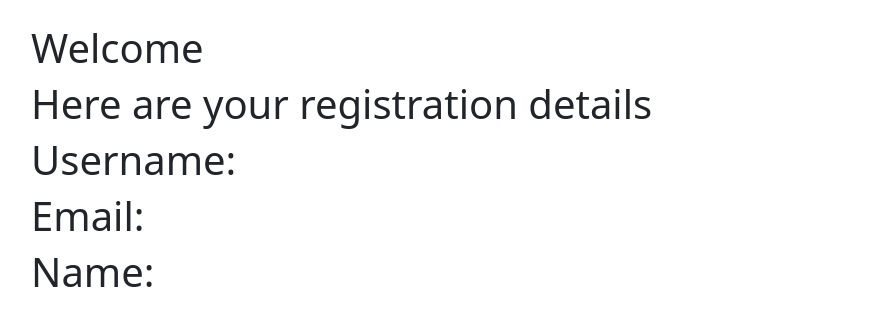
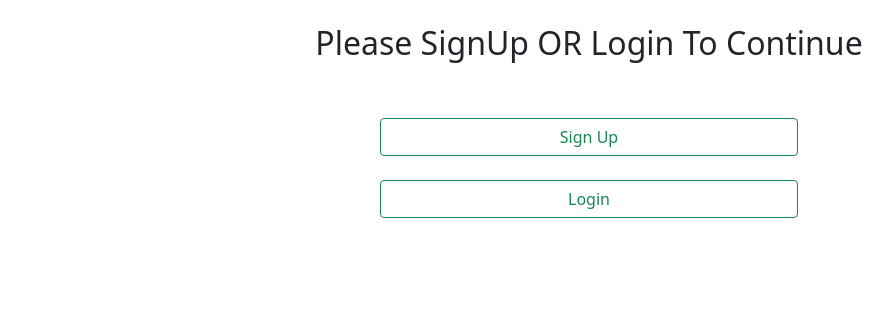
Before and after one commit to bryteedos/BeeAuth, a Django app: page / in a window 1280 px wide. Shown: the part 56-382 px from the top of the page, without its empty margins (51-944 px from the left). Run offline with Django 4.2, Linux system fonts and the light colour scheme.

Commit message:
Minor Tweeks

```diff
--- a/authen/templates/authen/home.html
+++ b/authen/templates/authen/home.html
@@ -8,11 +8,21 @@
 </head>
 <body>
     {%block content%}
+    {% if user.is_authenticated%}
     <h1>Welcome {{user.username}}</h1>
     <h1>Here are your registration details</h1>
     <h1>Username: {{user.username}} </h1>
     <h1>Email: {{user.email}}</h1>
     <h1>Name: {{user.first_name}} {{user.last_name}}</h1>
+    {%else%}
+    <h2 class="text-center">Please SignUp OR Login To Continue</h2>
+    <div class="col-md-6 offset-md-3 text-center">
+        <br> <br>
+        <a href="{% url 'register' %}"><button class="btn btn-outline-success col-md-9" type="submit">Sign Up</button></a>
+        <br><br>
+        <a href="{% url 'login' %}"><button class="btn btn-outline-success col-md-9" type="submit">Login</button></a>
+    </div>
+    {%endif%}
     {%endblock%}
 </body>
 </html>
```
